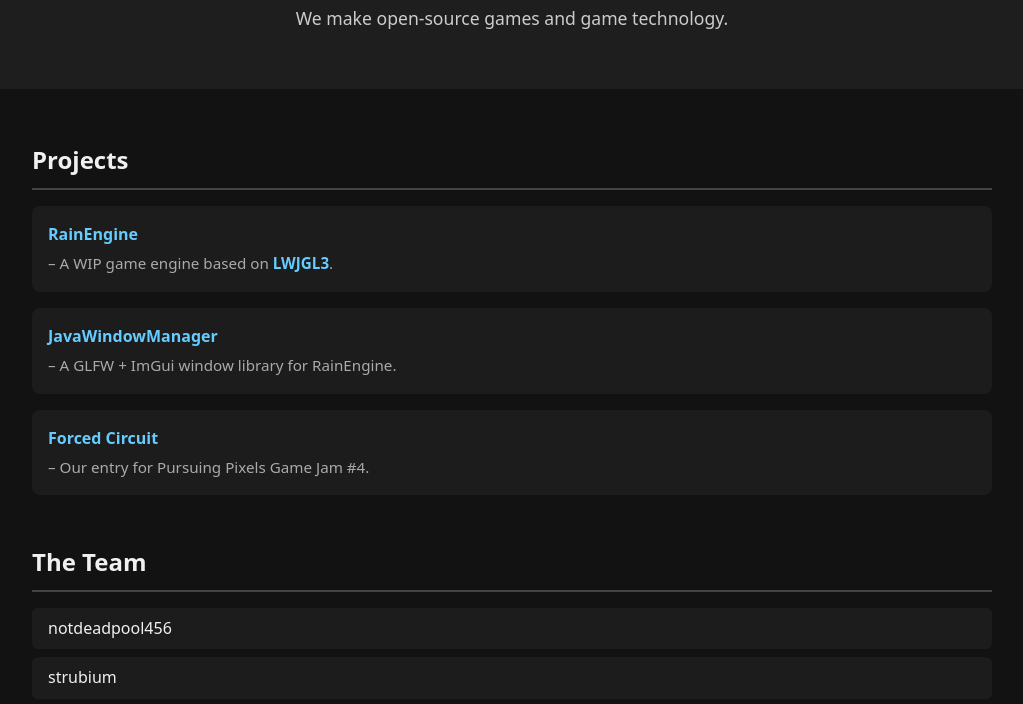
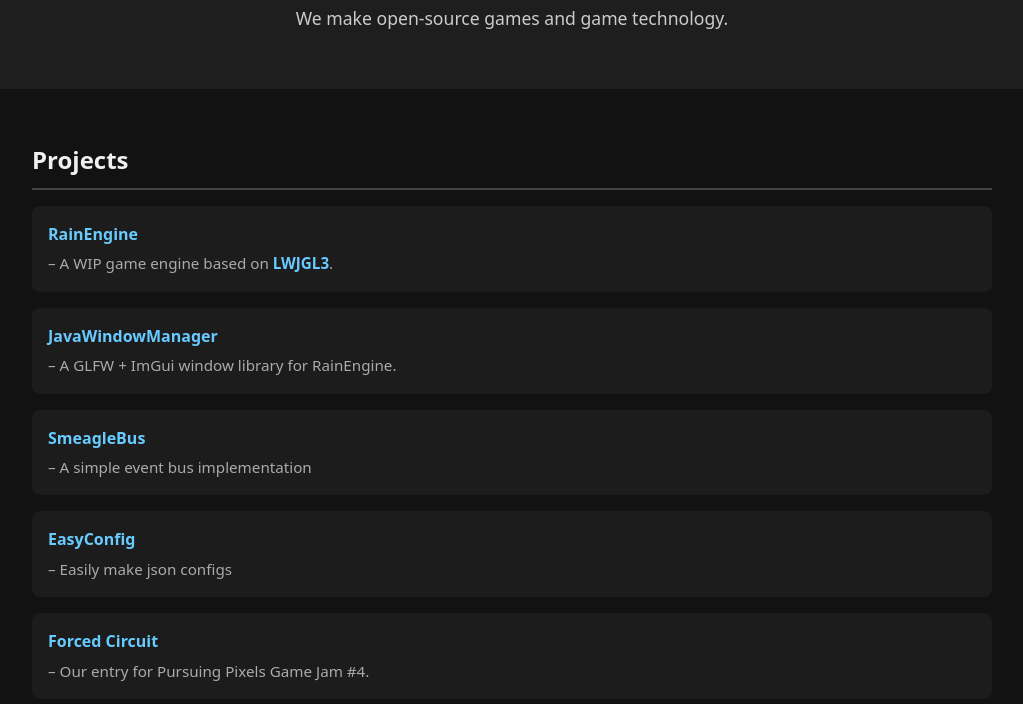
Before and after one commit to ToxicRainStudios/ToxicRainStudios.github.io, a plain HTML site: page index.html in a window 1280 px wide. Shown: the part 234-938 px from the top of the page, without its empty margins (128-1151 px from the left). Drawn offline with Linux system fonts and the light colour scheme.

Commit message:
add the others

```diff
--- a/index.html
+++ b/index.html
@@ -35,6 +35,18 @@
                 <span class="description">– A GLFW + ImGui window library for RainEngine.</span>
             </li>
             <li>
+                <a href="https://github.com/strubium/SmeagleBus" target="_blank">
+                    <strong>SmeagleBus</strong>
+                </a>
+                <span class="description">– A simple event bus implementation</span>
+            </li>
+            <li>
+                <a href="https://github.com/strubium/EasyConfig" target="_blank">
+                    <strong>EasyConfig</strong>
+                </a>
+                <span class="description">– Easily make json configs</span>
+            </li>
+            <li>
                 <a href="https://github.com/ToxicRainStudios/PP-Game-Jam" target="_blank">
                     <strong>Forced Circuit</strong>
                 </a>
```
